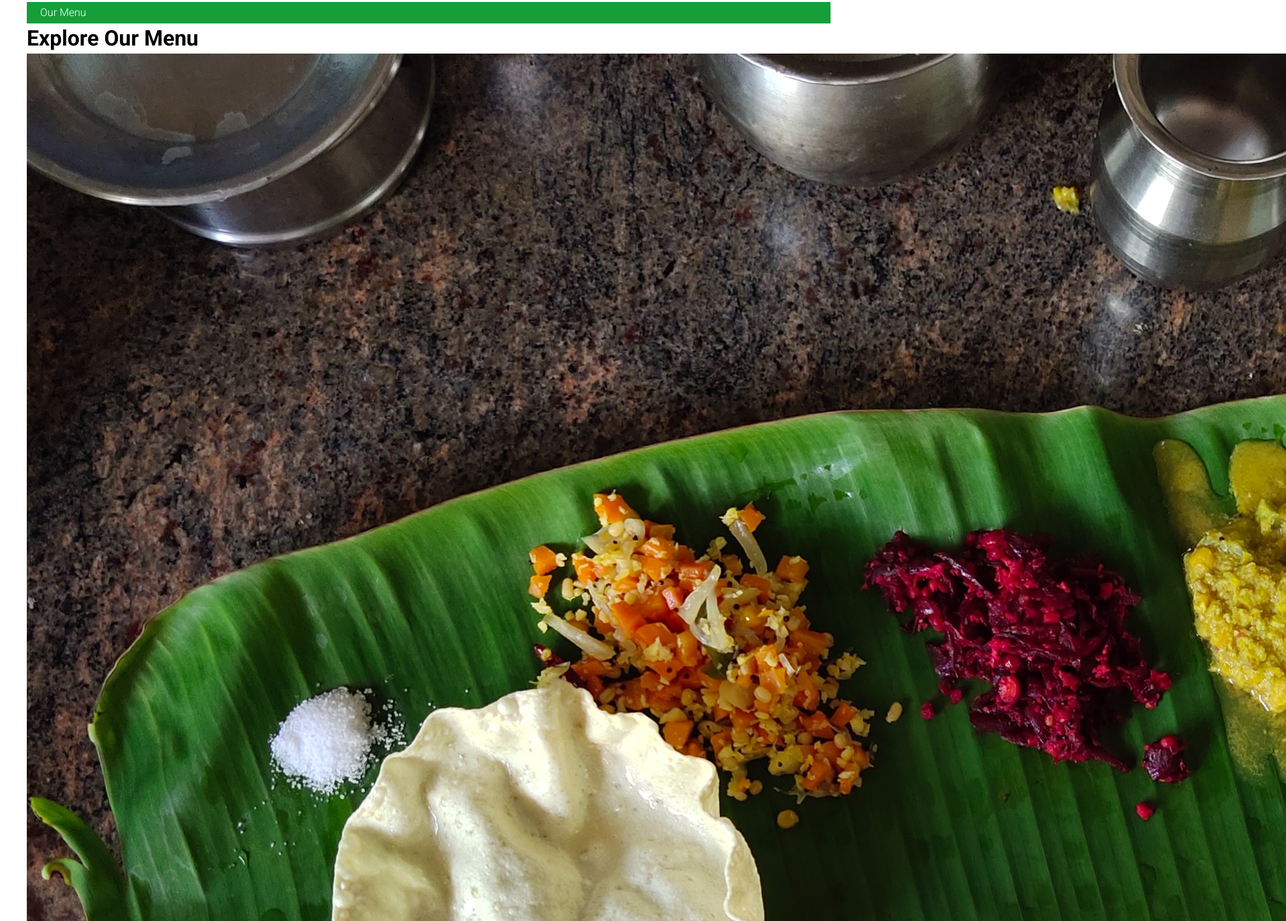
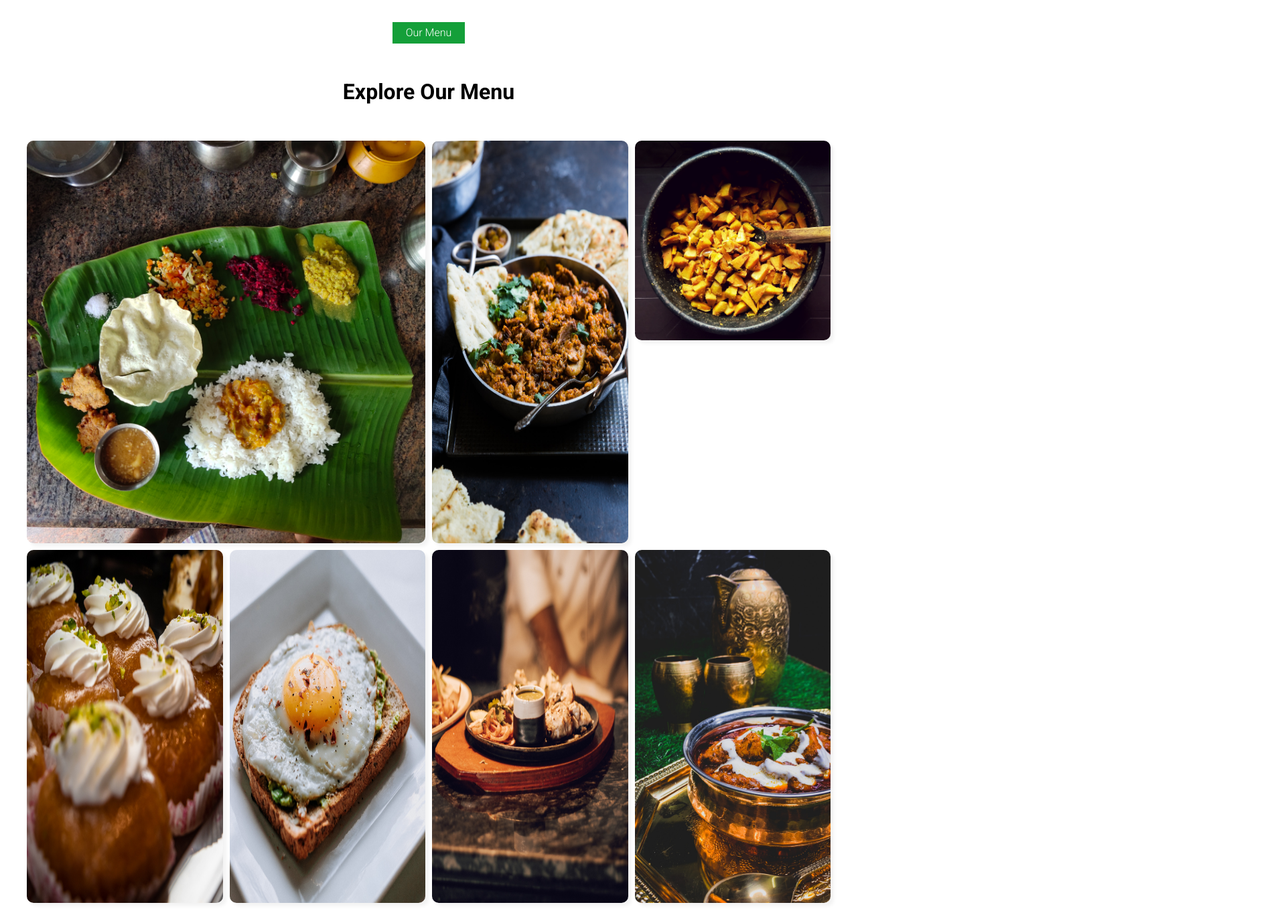
Before and after one commit to RiteshhVishwakarma/project-1st-year, a plain HTML site: page project-2/index.html in a window 1280 px wide. Shown: the part 885-2260 px from the top of the page at 67% size, 1920 px wide, since content can reach past the window. Drawn offline with Linux system fonts and the light colour scheme.

Commit message:
grid completed - css

```diff
--- a/project-2/index.html
+++ b/project-2/index.html
@@ -82,25 +82,25 @@
 
             <div class="grid">
                 <div class="item1">
-                    <img src="assets/image-1.jpg" alt="">
+                    <img class="grid-image" src="assets/image-1.jpg" alt="">
                 </div>
-                <div class="item1">
-                    <img src="assets/image-2.jpg" alt="">
+                <div class="item2">
+                    <img class="grid-image" src="assets/image-2.jpg" alt="">
                 </div>
-                <div class="item1">
-                    <img src="assets/image-3.jpg" alt="">
+                <div class="item3">
+                    <img class="grid-image" src="assets/image-3.jpg" alt="">
                 </div>
-                <div class="item1">
-                    <img src="assets/image-4.jpg" alt="">
+                <div class="item4">
+                    <img class="grid-image" src="assets/image-4.jpg" alt="">
                 </div>
-                <div class="item1">
-                    <img src="assets/image-5.jpg" alt="">
+                <div class="item5">
+                    <img class="grid-image" src="assets/image-5.jpg" alt="">
                 </div>
-                <div class="item1">
-                    <img src="assets/image-6.jpg" alt="">
+                <div class="item6">
+                    <img class="grid-image" src="assets/image-6.jpg" alt="">
                 </div>
-                <div class="item1">
-                    <img src="assets/image-7.jpg" alt="">
+                <div class="item7">
+                    <img class="grid-image" src="assets/image-7.jpg" alt="">
                 </div>
             </div>
         </div>
--- a/project-2/style.css
+++ b/project-2/style.css
@@ -19,6 +19,7 @@ nav{
     margin-bottom: 32px;
     background-color: #fff;
     padding: 10px;
+    z-index: 50;
 }
 
 .navigation{
@@ -117,8 +118,62 @@ nav{
 }
 
 
-/* Grid */
+/* Menu Grid */
+.menu{
+    display: flex;
+    flex-direction: column;
+    gap: 50px;
+    margin: 50px 0;
+    align-items: center;
+}
 
+.menu .tag{
+    align-self: center;
+}
+
+.grid{
+    display: grid;
+    gap: 10px;
+    grid-template-areas:
+    "I1 I1 I2 I3"
+    "I1 I1 I2 i7"
+    "I4 I5 I6 I7";
+}
+
+.grid-image{
+    width: 100%;
+    height: 100%;
+    border-radius: 10px;
+    box-shadow: 5px 5px 5px rgba(1,1,1,0.05);
+}
+
+.grid-image:hover{
+    /* box-shadow: 5px 5px 5px rgba(1,1,1,0.05); */
+    transform: scale(1.05);
+    transition: 0.2s ease-in-out;
+}
+
+.item1{
+    grid-area: I1;
+}
+.item2{
+    grid-area: I2;
+}
+.item3{
+    grid-area: I3;
+}
+.item4{
+    grid-area: I4;
+}
+.item5{
+    grid-area: I5;
+}
+.item6{
+    grid-area: I6;
+}
+.item7{
+    grid-area: I7;
+}
 
 @media (max-width: 786px){
     .hero{
```
